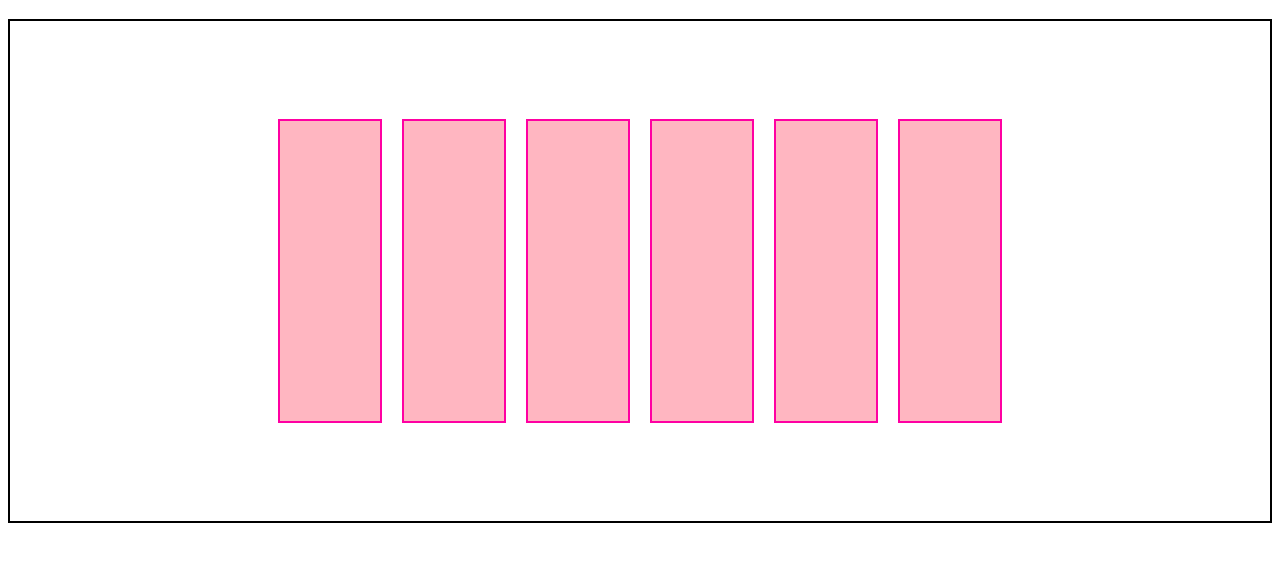
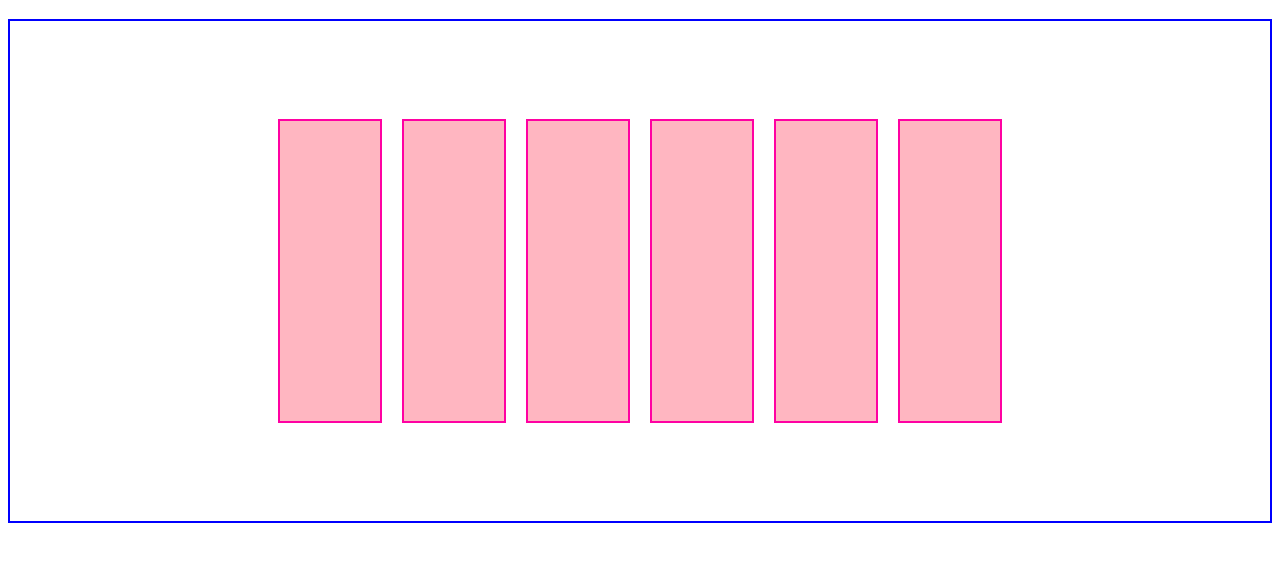
Before and after one commit to afshanqasim07/flexbox-learning, a plain HTML site: page index.html in a window 1280 px wide. Shown: the part 61-622 px from the top of the page. Drawn offline with Linux system fonts and the light colour scheme.

Commit message:
flexbox done

```diff
--- a/style.css
+++ b/style.css
@@ -2,7 +2,7 @@ H1{
     text-align: center;
 }
 .flexbox{
-    border: 2px solid #000000;
+    border: 2px solid blue;
     height: 500px;
     display: flex;
     gap: 20px;
@@ -15,6 +15,7 @@ H1{
     /* justify-content: space-between;
     justify-content: space-around; */
 
+
 }
 .box{
     width: 100px;
```
